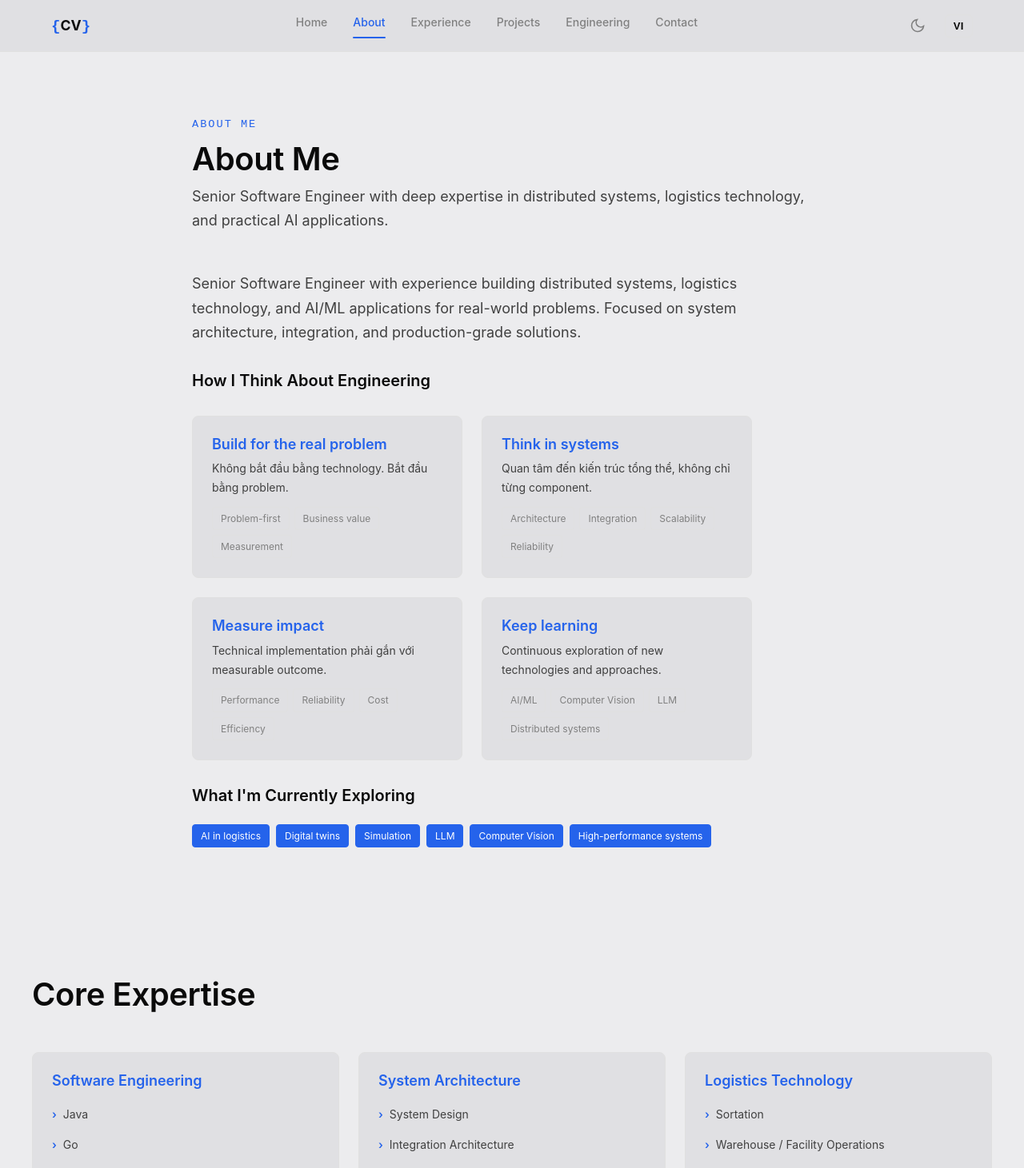
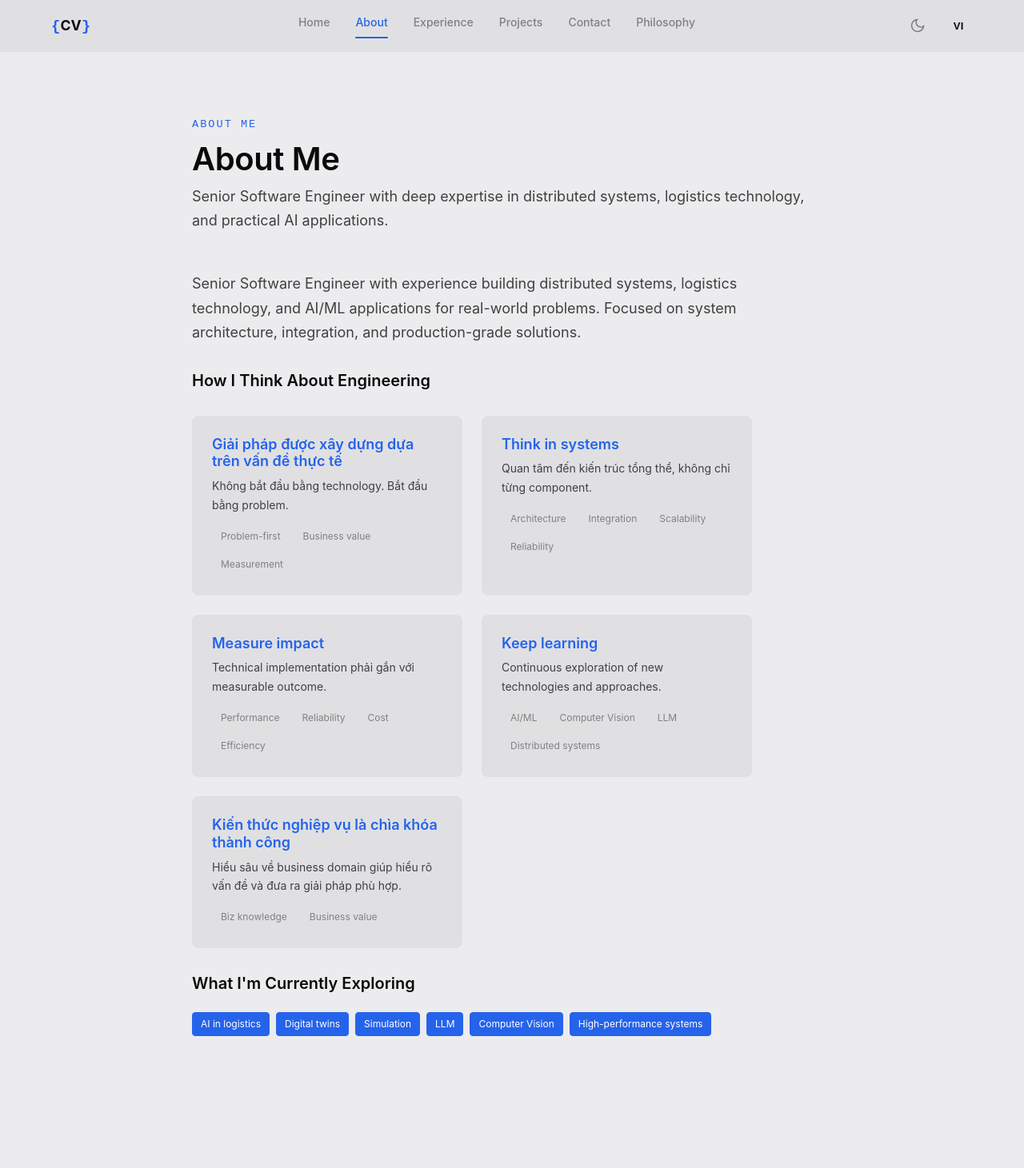
Before and after one commit to dong-nz/cv, a React app: page /about in a window 1280 px wide. Shown: the top 1461 px of the page at 80% size. Built offline with nearby package versions, Linux system fonts and the light colour scheme; the HTML template or start-up script is replaced by a standard one.

Commit message:
updated navigation

```diff
--- a/src/App.tsx
+++ b/src/App.tsx
@@ -9,7 +9,7 @@ import {
   ExperiencePage,
   ProjectsListPage,
   ProjectDetailPage,
-  EngineeringPage,
+  PhilosophyPage,
   ContactPage,
 } from '@/pages'
 
@@ -25,7 +25,7 @@ function App() {
               <Route path="/experience" element={<ExperiencePage />} />
               <Route path="/projects" element={<ProjectsListPage />} />
               <Route path="/projects/:id" element={<ProjectDetailPage />} />
-              <Route path="/engineering" element={<EngineeringPage />} />
+              <Route path="/philosophy" element={<PhilosophyPage />} />
               <Route path="/contact" element={<ContactPage />} />
           </Routes>
         </Layout>
--- a/src/components/layout/Navigation.tsx
+++ b/src/components/layout/Navigation.tsx
@@ -4,7 +4,7 @@ import { useTheme } from '@/hooks/useTheme'
 import { useLanguage } from '@/hooks/useLanguage'
 import { strings } from '@/i18n/strings'
 import { RollingTextLink } from '@/components/ui/RollingTextLink'
-const navPaths = ['/', '/about', '/experience', '/projects', '/engineering', '/contact'] as const
+const navPaths = ['/', '/about', '/experience', '/projects', '/contact', '/philosophy'] as const
 export function Navigation() {
   const { cycleTheme, resolvedTheme } = useTheme()
   const { lang, toggleLang } = useLanguage()
--- a/src/data/profile.ts
+++ b/src/data/profile.ts
@@ -1,4 +1,4 @@
-import type { Profile } from "@/types";
+import type {Profile} from "@/types";
 
 export const profile: Profile = {
     firstName: "Dong",
@@ -8,9 +8,9 @@ export const profile: Profile = {
     title: "Senior Software Engineer",
     titleEn: "Senior Software Engineer",
     tagline:
-    "Xây dựng hệ thống phần mềm có khả năng mở rộng,\ngiải pháp logistics thông minh,\nvà ứng dụng AI thực tiễn.",
+        "Xây dựng hệ thống có khả năng mở rộng, ứng dụng giải pháp tối ưu, giải quyết trọng tâm vấn đề.",
     taglineEn:
-    "Building scalable software systems,\nintelligent logistics solutions,\nand practical AI applications.",
+        "Building scalable software systems, intelligent logistics solutions, and practical AI applications.",
     bio: "Senior Software Engineer với kinh nghiệm xây dựng hệ thống phân tán, logistics technology, và ứng dụng AI/ML vào bài toán thực tế. Tập trung vào system architecture, integration, và production-grade solutions.",
     bioEn: "Senior Software Engineer with experience building distributed systems, logistics technology, and AI/ML applications for real-world problems. Focused on system architecture, integration, and production-grade solutions.",
     email: "nguyendong_bkdn@yahoo.com",
@@ -25,14 +25,15 @@ export const profile: Profile = {
         "High-performance systems",
     ],
     roles: [
+        "System Architect",
         "Full-Stack Developer",
-    "System Architect",
-    "AI/ML Engineer",
+        "System Engineer",
+        "AI/ML Application Engineer",
         "Open Source Contributor",
     ],
     philosophy: [
         {
-      title: "Build for the real problem",
+            title: "Giải pháp được xây dựng dựa trên vấn đề thực tế",
             titleEn: "Build for the real problem",
             description:
                 "Không bắt đầu bằng technology. Bắt đầu bằng problem.",
@@ -67,5 +68,14 @@ export const profile: Profile = {
                 "Continuous exploration of new technologies and approaches.",
             keywords: ["AI/ML", "Computer Vision", "LLM", "Distributed systems"],
         },
+        {
+            title: "Kiến thức nghiệp vụ là chìa khóa thành công",
+            titleEn: "Business domain knowledge is a key of success",
+            description:
+                "Hiểu sâu về business domain giúp hiểu rõ vấn đề và đưa ra giải pháp phù hợp.",
+            descriptionEn:
+                "Don't start with technology. Start with the problem.",
+            keywords: ["Biz knowledge", "Business value"],
+        },
     ],
 };
--- a/src/i18n/strings.ts
+++ b/src/i18n/strings.ts
@@ -1,89 +1,108 @@
 export const strings = {
     nav: {
-    home: { en: 'Home', vi: 'Trang chủ' },
-    about: { en: 'About', vi: 'Giới thiệu' },
-    experience: { en: 'Experience', vi: 'Kinh nghiệm' },
-    projects: { en: 'Projects', vi: 'Dự án' },
-    engineering: { en: 'Engineering', vi: 'Kỹ sư' },
-    contact: { en: 'Contact', vi: 'Liên hệ' },
+        home: {en: 'Home', vi: 'Trang chủ'},
+        about: {en: 'About', vi: 'Giới thiệu'},
+        experience: {en: 'Experience', vi: 'Kinh nghiệm'},
+        projects: {en: 'Projects', vi: 'Dự án'},
+        philosophy: {en: 'Philosophy', vi: 'Triết lý'},
+        contact: {en: 'Contact', vi: 'Liên hệ'},
     },
     footer: {
-    copyright: { en: 'All rights reserved', vi: 'Bảo lưu mọi quyền' },
+        copyright: {en: 'All rights reserved', vi: 'Bảo lưu mọi quyền'},
         links: {
-      home: { en: 'Home', vi: 'Trang chủ' },
-      about: { en: 'About', vi: 'Giới thiệu' },
-      projects: { en: 'Projects', vi: 'Dự án' },
-      contact: { en: 'Contact', vi: 'Liên hệ' },
+            home: {en: 'Home', vi: 'Trang chủ'},
+            about: {en: 'About', vi: 'Giới thiệu'},
+            projects: {en: 'Projects', vi: 'Dự án'},
+            contact: {en: 'Contact', vi: 'Liên hệ'},
         },
     },
     hero: {
-    greeting: { en: "Hi, I'm", vi: 'Xin chào, tôi là' },
-    ctaProjects: { en: 'View Projects', vi: 'Xem dự án' },
-    ctaContact: { en: 'Contact Me', vi: 'Liên hệ' },
-    downloadResume: { en: 'Download Resume', vi: 'Tải CV' },
-    scroll: { en: 'Scroll', vi: 'Cuộn' },
+        greeting: {en: "Hi, I'm", vi: 'Xin chào, tôi là'},
+        ctaProjects: {en: 'View Projects', vi: 'Xem dự án'},
+        ctaContact: {en: 'Contact Me', vi: 'Liên hệ'},
+        downloadResume: {en: 'Download Resume', vi: 'Tải CV'},
+        scroll: {en: 'Scroll', vi: 'Cuộn'},
     },
     about: {
-    heading: { en: 'About Me', vi: 'Giới thiệu' },
-    subtitle: { en: 'Senior Software Engineer with deep expertise in distributed systems, logistics technology, and practical AI applications.', vi: 'Kỹ sư phần mềm cao cấp với chuyên môn sâu về hệ thống phân tán, công nghệ logistics và ứng dụng AI thực tiễn.' },
-    engineeringTitle: { en: 'How I Think About Engineering', vi: 'Cách tôi tư duy về kỹ thuật' },
-    exploringTitle: { en: "What I'm Exploring", vi: 'Những điều tôi đang tìm hiểu' },
-    exploringTitlePage: { en: "What I'm Currently Exploring", vi: 'Những điều tôi đang tìm hiểu' },
-    expertise: { en: 'Core Expertise', vi: 'Chuyên môn' },
+        heading: {en: 'About Me', vi: 'Giới thiệu'},
+        subtitle: {
+            en: 'Senior Software Engineer with deep expertise in distributed systems, logistics technology, and practical AI applications.',
+            vi: 'Kỹ sư phần mềm cao cấp với chuyên môn sâu về hệ thống phân tán, công nghệ logistics và ứng dụng AI thực tiễn.'
+        },
+        engineeringTitle: {en: 'How I Think About Engineering', vi: 'Cách tôi tư duy về kỹ thuật'},
+        exploringTitle: {en: "What I'm Exploring", vi: 'Những điều tôi đang tìm hiểu'},
+        exploringTitlePage: {en: "What I'm Currently Exploring", vi: 'Những điều tôi đang tìm hiểu'},
+        expertise: {en: 'Core Expertise', vi: 'Chuyên môn'},
     },
     expertise: {
-    heading: { en: 'Core Expertise', vi: 'Chuyên môn' },
+        heading: {en: 'Core Expertise', vi: 'Chuyên môn'},
     },
     experience: {
-    heading: { en: 'Experience', vi: 'Kinh nghiệm' },
+        heading: {en: 'Experience', vi: 'Kinh nghiệm'},
     },
     projects: {
-    featured: { en: 'Featured Projects', vi: 'Dự án nổi bật' },
-    all: { en: 'Projects', vi: 'Dự án' },
-    viewAll: { en: 'View All', vi: 'Xem tất cả' },
-    viewDetails: { en: 'View Details', vi: 'Xem chi tiết' },
+        featured: {en: 'Featured Projects', vi: 'Dự án nổi bật'},
+        all: {en: 'Projects', vi: 'Dự án'},
+        viewAll: {en: 'View All', vi: 'Xem tất cả'},
+        viewDetails: {en: 'View Details', vi: 'Xem chi tiết'},
         categories: {
-      'software-engineering': { en: 'Software Engineering', vi: 'Kỹ thuật phần mềm' },
-      logistics: { en: 'Logistics', vi: 'Logistics' },
-      'ai-ml': { en: 'AI / ML', vi: 'AI / ML' },
-      'computer-vision': { en: 'Computer Vision', vi: 'Computer Vision' },
-      architecture: { en: 'Architecture', vi: 'Kiến trúc' },
-      experiment: { en: 'Experiment', vi: 'Thử nghiệm' },
+            'software-engineering': {en: 'Software Engineering', vi: 'Kỹ thuật phần mềm'},
+            logistics: {en: 'Logistics', vi: 'Logistics'},
+            'ai-ml': {en: 'AI / ML', vi: 'AI / ML'},
+            'computer-vision': {en: 'Computer Vision', vi: 'Computer Vision'},
+            architecture: {en: 'Architecture', vi: 'Kiến trúc'},
+            experiment: {en: 'Experiment', vi: 'Thử nghiệm'},
         },
     },
     contact: {
-    heading: { en: 'Contact', vi: 'Liên hệ' },
-    email: { en: 'Email', vi: 'Email' },
-    github: { en: 'GitHub', vi: 'GitHub' },
-    linkedin: { en: 'LinkedIn', vi: 'LinkedIn' },
+        heading: {en: 'Contact', vi: 'Liên hệ'},
+        email: {en: 'Email', vi: 'Email'},
+        github: {en: 'GitHub', vi: 'GitHub'},
+        linkedin: {en: 'LinkedIn', vi: 'LinkedIn'},
     },
     projectDetail: {
-    notFound: { en: 'Project Not Found', vi: 'Không tìm thấy dự án' },
-    backToProjects: { en: 'Back to Projects', vi: 'Quay lại dự án' },
-    impact: { en: 'Impact', vi: 'Tác động' },
-    role: { en: 'Role', vi: 'Vai trò' },
-    technologies: { en: 'Technologies', vi: 'Công nghệ' },
-    experiments: { en: 'Engineering Experiments', vi: 'Thí nghiệm kỹ thuật' },
+        notFound: {en: 'Project Not Found', vi: 'Không tìm thấy dự án'},
+        backToProjects: {en: 'Back to Projects', vi: 'Quay lại dự án'},
+        impact: {en: 'Impact', vi: 'Tác động'},
+        role: {en: 'Role', vi: 'Vai trò'},
+        technologies: {en: 'Technologies', vi: 'Công nghệ'},
+        experiments: {en: 'Engineering Experiments', vi: 'Thí nghiệm kỹ thuật'},
     },
-  engineering: {
-    heading: { en: 'Engineering', vi: 'Kỹ sư' },
+    philosophy: {
+        heading: {en: 'Philosophy', vi: 'Triết lý'},
         categories: {
-      architecture: { en: 'Architecture', vi: 'Kiến trúc' },
-      ai_ml: { en: 'AI / ML', vi: 'AI / ML' },
-      experiments: { en: 'Experiments', vi: 'Thử nghiệm' },
+            architecture: {en: 'Architecture', vi: 'Kiến trúc'},
+            ai_ml: {en: 'AI / ML', vi: 'AI / ML'},
+            experiments: {en: 'Experiments', vi: 'Thử nghiệm'},
         },
-    comingSoon: { en: 'Content coming soon. This section will showcase deep technical exploration in %s.', vi: 'Nội dung sắp ra mắt. Phần này sẽ giới thiệu các khám phá kỹ thuật chuyên sâu về %s.' },
+        quotes: [
+            {
+                title: {en: 'Time is priceless', vi: 'Thời gian là vô giá'},
+                details: {
+                    en: 'Time is priceless. You can’t buy it, pause it, or rewind it. Once it’s gone, it’s gone for good.\n' +
+                        'We spend so much of our lives chasing things—money, status, validation—but time is the one thing we can never earn back.\n' +
+                        ' So be mindful of how you use it. Invest it in what truly matters: the people you love, the goals that inspire you, the moments that feed your soul.',
+                    vi: 'Thời gian là vô giá. Bạn không thể mua nó bằng tiền, không thể khiến nó dừng lại, cũng chẳng thể quay ngược về quá khứ. Một khi thời gian đã trôi qua, nó sẽ mãi mãi không trở lại.\n' +
+                        'Chúng ta dành quá nhiều thời gian trong cuộc đời để theo đuổi những thứ như tiền bạc, địa vị và sự công nhận từ người khác. Nhưng thời gian là thứ duy nhất mà chúng ta không bao giờ có thể lấy lại.\n' +
+                        'Vì vậy, hãy luôn ý thức về cách bạn sử dụng thời gian của mình. Hãy dành thời gian cho những điều thực sự quan trọng: những người bạn yêu thương, những mục tiêu truyền cảm hứng cho bạn và những khoảnh khắc nuôi dưỡng tâm hồn bạn.'
+                },
+            }
+        ],
+        comingSoon: {
+            en: 'Content coming soon. This section will showcase deep technical exploration in %s.',
+            vi: 'Nội dung sắp ra mắt. Phần này sẽ giới thiệu các khám phá kỹ thuật chuyên sâu về %s.'
+        },
     },
     common: {
-    backTo: { en: 'Back to %s', vi: 'Quay lại %s' },
-    skipLink: { en: 'Skip to content', vi: 'Bỏ qua nội dung' },
-    resumeDownload: { en: 'Get Resume', vi: 'Tải CV' },
+        backTo: {en: 'Back to %s', vi: 'Quay lại %s'},
+        skipLink: {en: 'Skip to content', vi: 'Bỏ qua nội dung'},
+        resumeDownload: {en: 'Get Resume', vi: 'Tải CV'},
         socialAriaLabels: {
-      github: { en: 'View GitHub profile', vi: 'Xem hồ sơ GitHub' },
-      linkedin: { en: 'View LinkedIn profile', vi: 'Xem hồ sơ LinkedIn' },
-      email: { en: 'Send email', vi: 'Gửi email' },
+            github: {en: 'View GitHub profile', vi: 'Xem hồ sơ GitHub'},
+            linkedin: {en: 'View LinkedIn profile', vi: 'Xem hồ sơ LinkedIn'},
+            email: {en: 'Send email', vi: 'Gửi email'},
         },
-    contactTag: { en: 'Contact', vi: 'Liên hệ' },
-    experienceTag: { en: 'Experience', vi: 'Kinh nghiệm' },
+        contactTag: {en: 'Contact', vi: 'Liên hệ'},
+        experienceTag: {en: 'Experience', vi: 'Kinh nghiệm'},
     },
 } as const
--- a/src/pages/EngineeringPage.tsx
+++ /dev/null
@@ -1,32 +0,0 @@
-import { SectionHeading } from '@/components/ui/SectionHeading'
-import { Tag } from '@/components/ui/Tag'
-import { profile } from '@/data/profile'
-
-import { useLanguage } from '@/hooks/useLanguage'
-import { strings } from '@/i18n/strings'
-const engineeringCategoryKeys = ['architecture', 'ai_ml', 'experiments'] as const
-export function EngineeringPage() {
-  const { lang } = useLanguage()
-  return (
-    <section className="section container-content" aria-labelledby="engineering-heading">
-      <SectionHeading title={strings.engineering.heading[lang]} tag={strings.engineering.heading[lang]} />
-
-      {engineeringCategoryKeys.map((catKey) => (
-        <div key={catKey} style={{ marginBottom: '48px' }}>
-          <h3 style={{ fontSize: '20px', marginBottom: '24px', color: 'var(--text-primary)' }}>
-            {strings.engineering.categories[catKey][lang]}
-          </h3>
-          {/* Placeholder for expanded content */}
-          <p style={{ color: 'var(--text-secondary)' }}>
-            {strings.engineering.comingSoon[lang].replace('%s', strings.engineering.categories[catKey][lang])}
-          </p>
-          <div className="philosophy-keywords" style={{ marginTop: '16px' }}>
-            {profile.currentInterests.filter((i) => i.includes(catKey)).map((kw) => (
-              <Tag key={kw} accent>{kw}</Tag>
-            ))}
-          </div>
-        </div>
-      ))}
-    </section>
-  )
-}
--- /dev/null
+++ b/src/pages/PhilosophyPage.tsx
@@ -0,0 +1,24 @@
+import {SectionHeading} from '@/components/ui/SectionHeading'
+
+import {useLanguage} from '@/hooks/useLanguage'
+import {strings} from '@/i18n/strings'
+
+export function PhilosophyPage() {
+    const {lang} = useLanguage()
+    return (
+        <section className="section container-content" aria-labelledby="engineering-heading">
+            <SectionHeading title={strings.philosophy.heading[lang]} tag={strings.philosophy.heading[lang]}/>
+            {strings.philosophy.quotes.map((quote) => (
+                <div key={quote.title[lang]} style={{marginBottom: '48px'}}>
+                    <h3 style={{fontSize: '20px', marginBottom: '24px', color: 'var(--text-primary)'}}>
+                        {quote.title[lang]}
+                    </h3>
+                    {/* Placeholder for expanded content */}
+                    <p style={{color: 'var(--text-secondary)'}}>
+                        {quote.details[lang]}
+                    </p>
+                </div>
+            ))}
+        </section>
+    )
+}
--- a/src/pages/index.ts
+++ b/src/pages/index.ts
@@ -3,5 +3,5 @@ export { AboutPage } from './AboutPage'
 export { ExperiencePage } from './ExperiencePage'
 export { ProjectsListPage } from './ProjectsListPage'
 export { ProjectDetailPage } from './ProjectDetailPage'
-export { EngineeringPage } from './EngineeringPage'
+export { PhilosophyPage } from './PhilosophyPage.tsx'
 export { ContactPage } from './ContactPage'
```
Also changed, not shown: 6 other files (tests, documents, lock files or other folders). Lines whose indentation alone changed are shown as unchanged.
